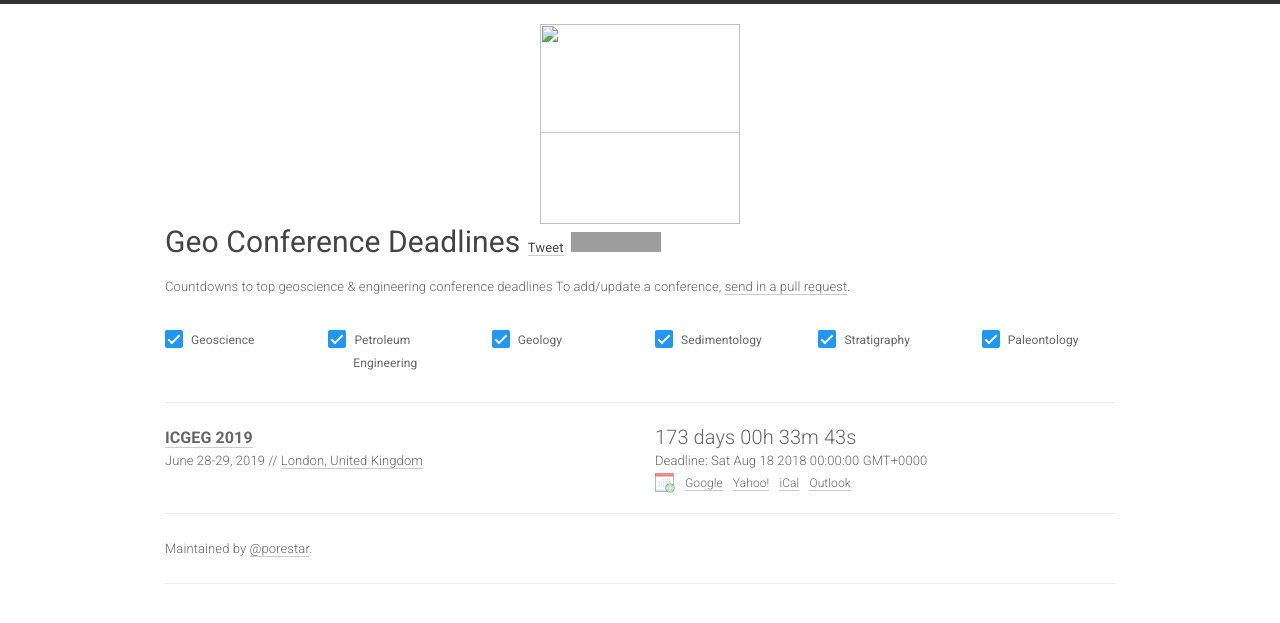
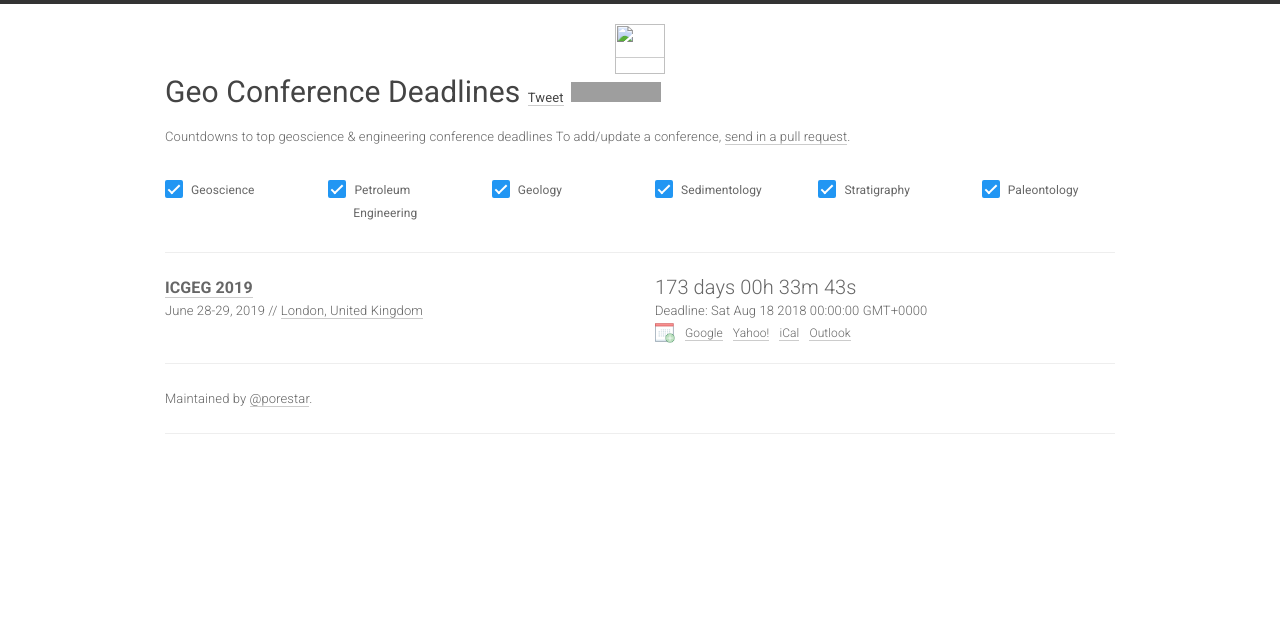
Before and after one commit to LukasMosser/geo-deadlines, a Jekyll site: the page built from index.html, in a window 1280 px wide. Shown: the top 623 px of the page. Built offline with Jekyll 4.4.1, drawn with Linux system fonts in a browser that asks for light colours; nearby versions of some CDN libraries; comment, search, counter and statistics services are not loaded; grey boxes are pictures that could not be loaded.

Commit message:
added logo html changed size

```diff
--- a/_layouts/home.html
+++ b/_layouts/home.html
@@ -24,7 +24,7 @@
         <div class="page-header">
 			<div align="center">
 				<a href="https://github.com/LukasMosser/geo-deadlines">
-					<img width="200" heigth="200" src="/static/logo.svg">
+					<img width="50" heigth="50" src="/static/logo.svg">
 				</a>
 			</div>
             <div class="row">
```
